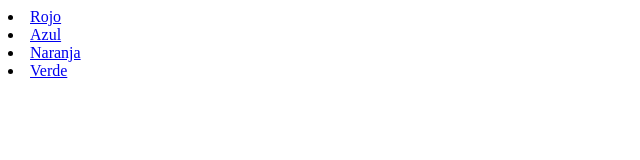
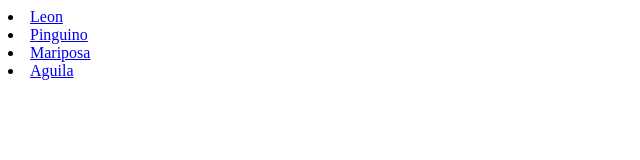
Before and after one commit to Zab2509/Animals, a plain HTML site: page index.html in a window 1280 px wide. Shown: the full height of the page, 0-640 px from the left. Drawn offline with Linux system fonts and the light colour scheme.

Commit message:
Update index.html

```diff
--- a/index.html
+++ b/index.html
@@ -7,9 +7,9 @@
 <frameset rows="15%,75%">
 <frame src="menu animales.html">
 
-<li><a href="leon.html" target="Principal">Rojo</a>
-<li><a href="pinguino.html" target="Principal">Azul</a>
-<li><a href="mariposa.html" target="Principal">Naranja</a>
-<li><a href="aguilas.html" target="Principal">Verde</a>
+<li><a href="leon.html" target="Principal">Leon</a>
+<li><a href="pinguino.html" target="Principal">Pinguino</a>
+<li><a href="mariposa.html" target="Principal">Mariposa</a>
+<li><a href="aguilas.html" target="Principal">Aguila</a>
 </body>
 </html>
```
